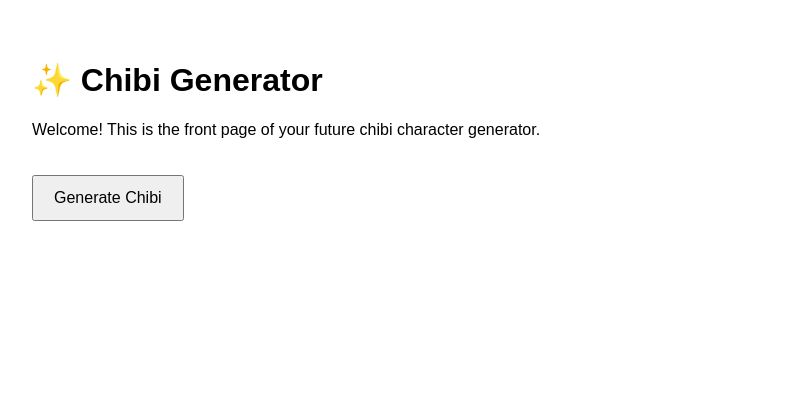
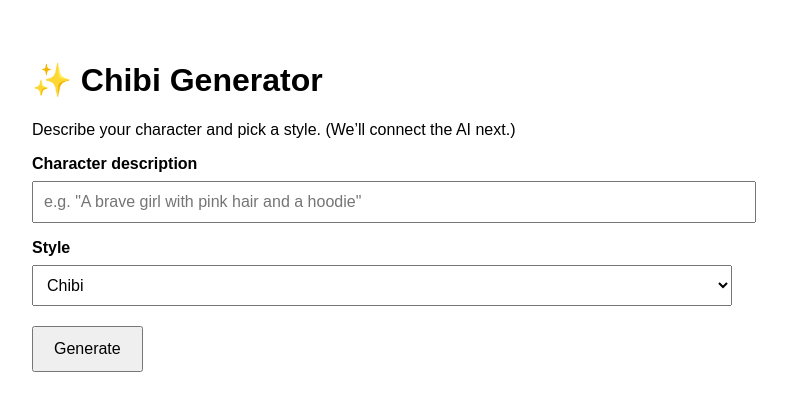
Before and after one commit to elianydigitalwonder-bot/System-prompt-engine-, a Next.js app: page / in a window 1280 px wide. Shown: the top 410 px of the page, without its empty margins (8-795 px from the left). Built offline with nearby package versions, Linux system fonts and the light colour scheme.

Commit message:
add prompt form

```diff
--- a/app/page.js
+++ b/app/page.js
@@ -1,25 +1,63 @@
 "use client";
 
+import { useState } from "react";
+
 export default function Home() {
+  const [prompt, setPrompt] = useState("");
+  const [style, setStyle] = useState("chibi");
+  const [message, setMessage] = useState("");
+
+  function handleGenerate() {
+    setMessage(`Got it! Style: ${style}. Prompt: ${prompt || "(empty)"}`);
+  }
+
   return (
-    <main style={{ padding: "40px", fontFamily: "Arial, sans-serif" }}>
+    <main style={{ padding: "40px", fontFamily: "Arial, sans-serif", maxWidth: 700 }}>
       <h1>✨ Chibi Generator</h1>
 
-      <p>
-        Welcome! This is the front page of your future chibi character generator.
-      </p>
+      <p>Describe your character and pick a style. (We’ll connect the AI next.)</p>
+
+      <label style={{ display: "block", marginTop: 16, fontWeight: "bold" }}>
+        Character description
+      </label>
+      <input
+        value={prompt}
+        onChange={(e) => setPrompt(e.target.value)}
+        placeholder='e.g. "A brave girl with pink hair and a hoodie"'
+        style={{ width: "100%", padding: 10, marginTop: 8, fontSize: 16 }}
+      />
+
+      <label style={{ display: "block", marginTop: 16, fontWeight: "bold" }}>
+        Style
+      </label>
+      <select
+        value={style}
+        onChange={(e) => setStyle(e.target.value)}
+        style={{ width: "100%", padding: 10, marginTop: 8, fontSize: 16 }}
+      >
+        <option value="chibi">Chibi</option>
+        <option value="anime">Anime</option>
+        <option value="watercolor">Watercolor</option>
+        <option value="pixel">Pixel</option>
+      </select>
 
       <button
-        onClick={() => alert("Chibi generation coming soon!")}
+        onClick={handleGenerate}
         style={{
-          marginTop: "20px",
+          marginTop: 20,
           padding: "12px 20px",
           fontSize: "16px",
           cursor: "pointer",
         }}
       >
-        Generate Chibi
+        Generate
       </button>
+
+      {message ? (
+        <p style={{ marginTop: 16 }}>
+          <strong>{message}</strong>
+        </p>
+      ) : null}
     </main>
   );
 }
```
